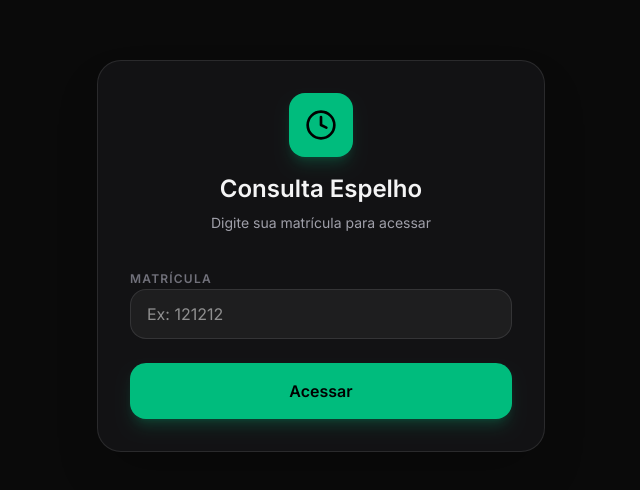
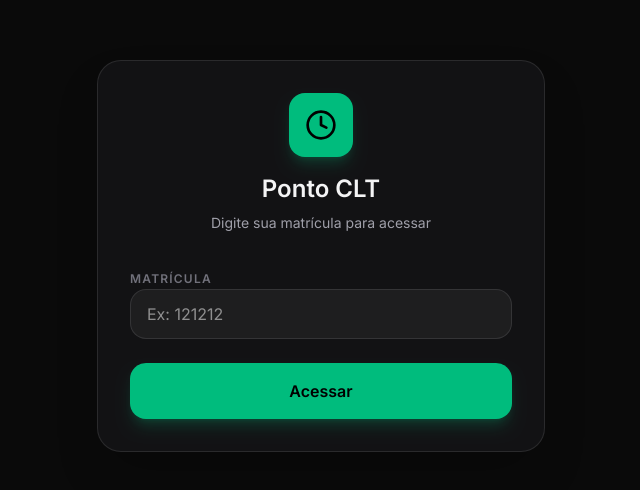
Before and after one commit to andsilvarosa/ConsultaPonto, a React (Vite) app: page / in a window 1280 px wide. Shown: the part 144-634 px from the top of the page, without its empty margins (319-959 px from the left). Built offline with nearby package versions, Linux system fonts and the light colour scheme.

Commit message:
feat: Update app name and branding to PontoCLT
Refactors the application's display name and primary headings from "Consulta Espelho" to "PontoCLT" across the metadata, main application component, and README. This aligns the project branding with its core functionality.

```diff
--- a/metadata.json
+++ b/metadata.json
@@ -1,5 +1,5 @@
 {
-  "name": "Ponto - Sistema de Controle de Ponto",
-  "description": "Sistema moderno de controle de ponto com cálculos automáticos no espelho, adicional noturno e banco de horas.",
+  "name": "Remix: PontoCLT - Sistema de Controle de Ponto",
+  "description": "Sistema moderno de controle de ponto com cálculos automáticos de CLT, adicional noturno e banco de horas.",
   "requestFramePermissions": []
 }
--- a/src/App.tsx
+++ b/src/App.tsx
@@ -358,7 +358,7 @@ export default function App() {
             <div className="w-16 h-16 bg-emerald-500 rounded-2xl flex items-center justify-center shadow-lg shadow-emerald-500/20 mb-4">
               <Clock className="text-black w-8 h-8" />
             </div>
-            <h1 className="text-2xl font-bold text-zinc-900 dark:text-zinc-100">Consulta Espelho</h1>
+            <h1 className="text-2xl font-bold text-zinc-900 dark:text-zinc-100">Ponto CLT</h1>
             <p className="text-zinc-500 dark:text-zinc-400 text-sm mt-2">Digite sua matrícula para acessar</p>
           </div>
 
@@ -447,7 +447,7 @@ export default function App() {
         {/* Header */}
         <header className="flex flex-col md:flex-row justify-between items-start md:items-center mb-12 gap-6">
           <div>
-            <h1 className="text-4xl font-bold tracking-tight mb-2">Consulta Espelho</h1>
+            <h1 className="text-4xl font-bold tracking-tight mb-2">Ponto CLT</h1>
             <p className="text-zinc-500 dark:text-zinc-500 flex items-center gap-2">
               <CalendarDays className="w-4 h-4" />
               {currentTime.toLocaleDateString('pt-BR', { weekday: 'long', day: 'numeric', month: 'long' })}
```
Also changed, not shown: 1 other file (tests, documents, lock files or other folders).
